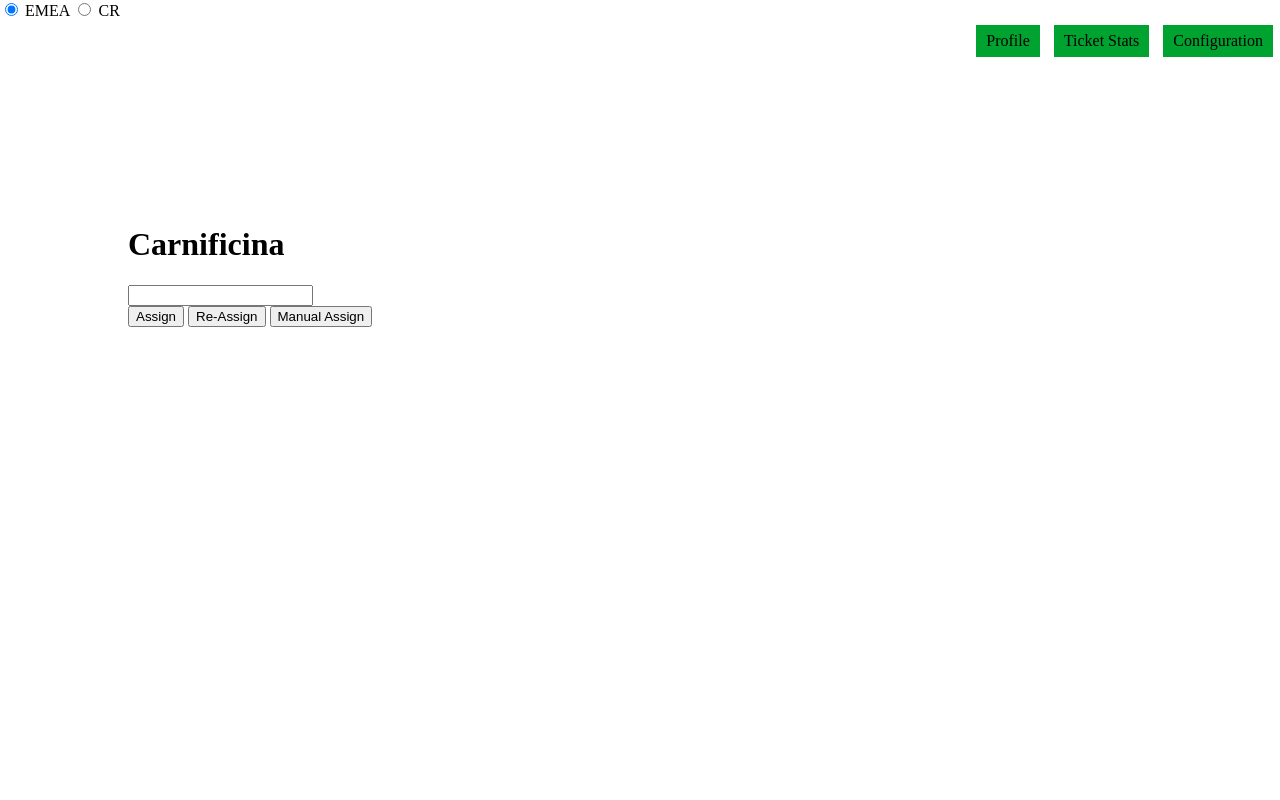
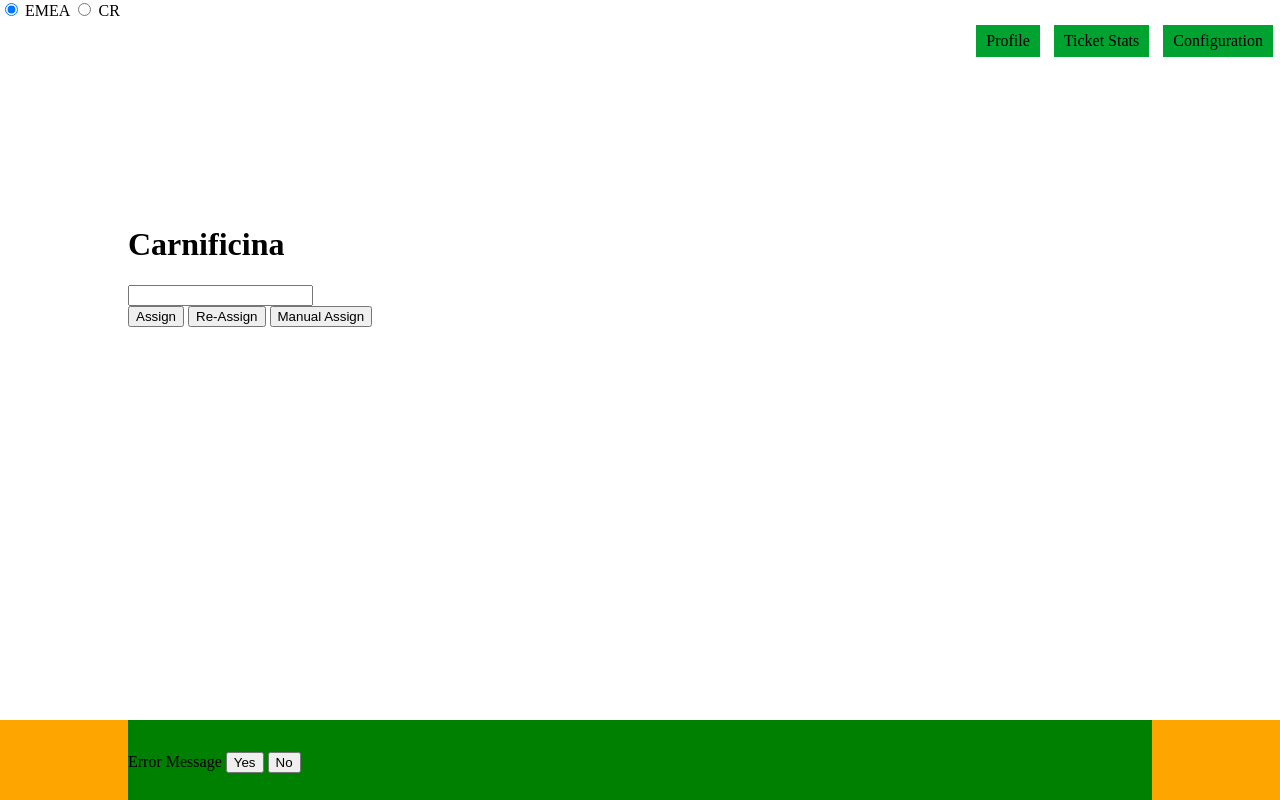
Before and after one commit to martinkaldramov/carnificina, a website: page index.html in a window 1280 px wide. Drawn offline with nearby package versions, Linux system fonts and the light colour scheme; no server answers.

Commit message:
Created status bar at the bottom of the page

```diff
--- a/index.html
+++ b/index.html
@@ -38,8 +38,12 @@
     </div>
   </div>
 
-  <footer>
-
+  <footer class="status-field">
+    <div class="status">
+      <p>Error Message</p>
+      <button type="button" name="confirm">Yes</button>
+      <button type="button" name="deny">No</button>
+    </div>
   </footer>
 
   <script src="https://unpkg.com/axios/dist/axios.min.js"></script>
--- a/static/styles.css
+++ b/static/styles.css
@@ -13,6 +13,7 @@ body {
   margin: auto;
   margin-top: 13%;
 }
+
 
 /*
 -------- Navigation ----------
@@ -36,6 +37,7 @@ body {
   background-color: #00a230;
 }
 
+
 /*
 --------- Assign Form ---------
 */
@@ -47,3 +49,29 @@ body {
 #ticket-number {
   display: block;
 }
+
+
+/*
+-------- Footer Status --------
+*/
+
+.status-field {
+  width: 100%;
+  height: 5rem;
+  position: fixed;
+  bottom: 0;
+  z-index: 99;
+  background-color: orange;
+}
+
+.status {
+  width: 80%;
+  height: 100%;
+  margin: 0 auto;
+  background-color: green;
+}
+
+.status p {
+  display: inline-block;
+  padding-top: 17px;
+}
```
